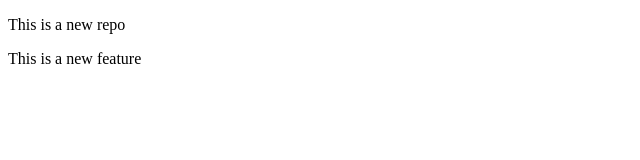
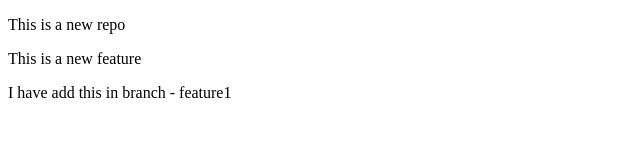
Before and after one commit to Th-sushant/LocalRepo, a plain HTML site: page index.html in a window 1280 px wide. Shown: the whole page, without its empty margins (0-640 px from the left). Drawn offline with Linux system fonts and the light colour scheme.

Commit message:
Add new feature

```diff
--- a/index.html
+++ b/index.html
@@ -8,7 +8,7 @@
 <body>
     <p>This is a new repo</p>
     <p>This is a new feature
-
+        <P>I have add this in branch - feature1</P>
     </p>
 </body>
 </html>
```
